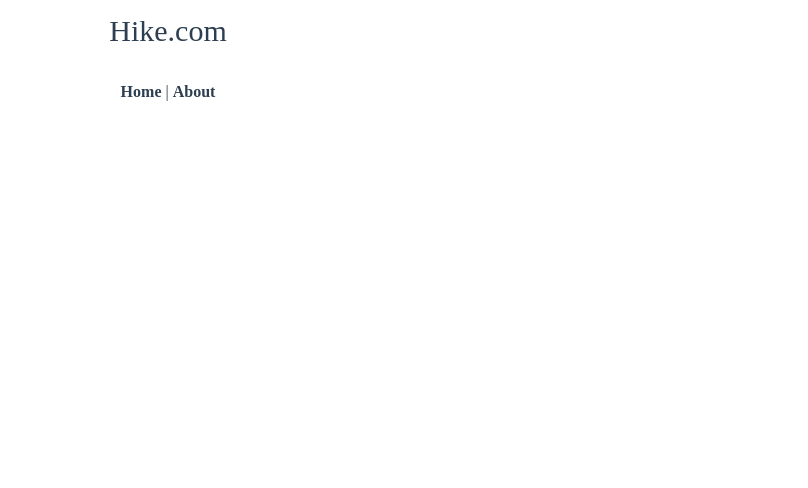
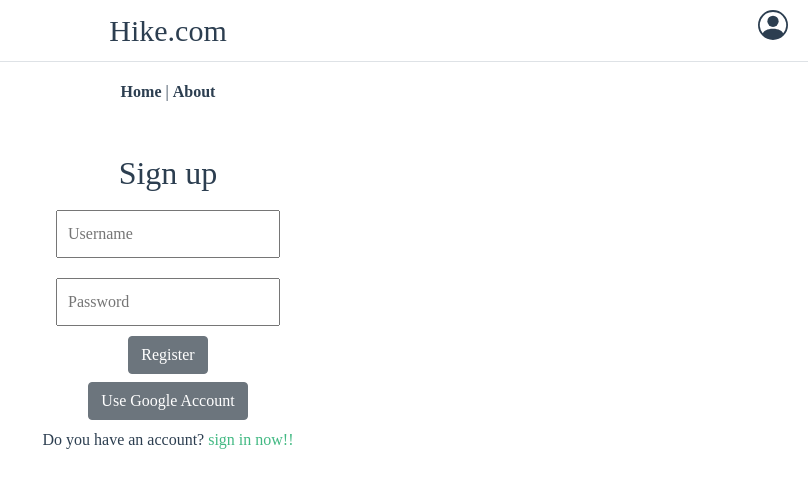
Before and after one commit to kO2ke/hike, a Vue app: page /signin in a window 1280 px wide. Shown: the top 488 px of the page, without its empty margins (472-1280 px from the left). Built offline with nearby package versions, Linux system fonts and the light colour scheme; no server answers; sample sign-in values are in the browser's storage.

Commit message:
user sign in system use firestore for haiku

```diff
--- a/src/App.vue
+++ b/src/App.vue
@@ -1,7 +1,9 @@
 <template>
   <div id="app">
-    <div class="header py-2 text-center">
-      Hike.com
+    <div class="header py-2 text-center border-bottom">
+      <span>Hike.com</span>
+      <b-icon icon="door-closed" class="rounded-circle right-menu" v-if="!isSignin"></b-icon>
+      <b-icon icon="person-circle" class="right-menu" v-if="isSignin"></b-icon>
     </div>
     <div id="nav">
       <router-link to="/">Home</router-link> |
@@ -10,6 +12,19 @@
     <router-view/>
   </div>
 </template>
+
+<script>
+
+import firebase from 'firebase'
+
+export default {
+  methods: {
+    isSignin: function() {
+      return firebase.auth().currentUser
+    }
+  }
+}
+</script>
 
 <style>
 
@@ -68,4 +83,11 @@ button{
 .winter{
     background-color: rgb(170, 190, 190)!important;
 }
+
+.right-menu{
+    position: absolute;
+    top: 10px;
+    right: 20px;
+    z-index: 101;
+}
 </style>
--- a/src/components/HaikuComposeView.vue
+++ b/src/components/HaikuComposeView.vue
@@ -13,7 +13,7 @@
                 <select id="season" class="custom-select" v-model="newHaiku.season">
                     <option v-for="seasonObj in seasons"
                         :key="seasonObj.class"
-                        :value="seasonObj.value"
+                        :value="seasonObj.class"
                         :class="seasonObj.class">
                     {{seasonObj.name}}
                     </option>
@@ -58,8 +58,7 @@ export default class HaikuComposeView extends Vue {
                     composer: "",
                     first:     "",
                     second:    "",
-                    third:     "",
-                    season:    0,
+                    third:     ""
                 }
     }
 
--- a/src/components/HaikuListView.vue
+++ b/src/components/HaikuListView.vue
@@ -47,16 +47,10 @@ export default class HaikuListView extends Vue implements ComposeViewDelegate{
 
   private update(){
       this.isLoading = true
-      this.interecter.fetchAll()
-        .then((haikuList)=>{
-            this.viewList = haikuList
-            this.alert=""
-            console.log(this.viewList)
-        }).catch((err) => {
-            this.alert = err
-        }).finally(()=>{
-            this.isLoading = false
-        })
+      this.interecter.realtimeFetchAll(newHaikus => {
+          this.isLoading = false
+          this.viewList = newHaikus
+      })
   }
 
   private compose(){
@@ -64,9 +58,12 @@ export default class HaikuListView extends Vue implements ComposeViewDelegate{
   }
 
   public composeEnd(newHaiku: Haiku): void {
-     this.interecter.postHaiku(newHaiku, (haikus)=>{
-         this.update()
-     })
+     this.interecter.postHaiku(newHaiku)
+        .then( (docRef) => {
+            console.log(docRef)
+        }).catch((error) => {
+            this.alert = error as string
+        })
       return
   }
 }
--- a/src/components/HaikuView.vue
+++ b/src/components/HaikuView.vue
@@ -1,6 +1,6 @@
 <template>
     <div class="p-3">
-        <div v-bind:class="season" class="card">
+        <div v-bind:class="haiku.season" class="card">
             <div class="card-body">
                 <div class="row">
                     <div class="poet">
@@ -26,21 +26,6 @@ export default class HaikuView extends Vue {
 
   @Prop({type: Object as () => Haiku})
   haiku!: Haiku
-
-  private get season() {
-      switch (this.haiku.season) {
-        case 0:
-            return "spring"
-        case 1:
-            return "summer"
-        case 2:
-            return "autumn"
-        case 3:
-            return "winter"
-        default:
-            return "spring"
-      }
-  }
 }
 </script>
 
--- a/src/constant/Constant.ts
+++ b/src/constant/Constant.ts
@@ -1,14 +1,13 @@
 export interface Season {
     name: string;
     class: string;
-    value: number;
 }
 
 export class Const{
  static readonly seasons: Season[] = [
-    {name: "春", class: "spring", value: 0},
-    {name: "夏", class: "summer", value: 1},
-    {name: "秋", class: "autumn", value: 2},
-    {name: "冬", class: "winter", value: 3}
+    {name: "春", class: "spring"},
+    {name: "夏", class: "summer"},
+    {name: "秋", class: "autumn"},
+    {name: "冬", class: "winter"}
 ]
 }
--- /dev/null
+++ b/src/firebaseConfig.ts
@@ -0,0 +1,10 @@
+export const firebaseConfig = {
+    apiKey: "AIzaSyD27oOeYmlETOihnptxrEsBLRkr_LIQCwI",
+    authDomain: "hike-92be7.firebaseapp.com",
+    databaseURL: "https://hike-92be7.firebaseio.com",
+    projectId: "hike-92be7",
+    storageBucket: "hike-92be7.appspot.com",
+    messagingSenderId: "1006997583157",
+    appId: "1:1006997583157:web:132ce72eaae788c731087c",
+    measurementId: "G-42427P8DS3"
+  };
--- a/src/main.ts
+++ b/src/main.ts
@@ -1,23 +1,8 @@
 import Vue from 'vue'
 import App from './App.vue'
 import router from './router'
-import firebase from 'firebase'
 
 Vue.config.productionTip = false
-
-const firebaseConfig = {
-  apiKey: "AIzaSyD27oOeYmlETOihnptxrEsBLRkr_LIQCwI",
-  authDomain: "hike-92be7.firebaseapp.com",
-  databaseURL: "https://hike-92be7.firebaseio.com",
-  projectId: "hike-92be7",
-  storageBucket: "hike-92be7.appspot.com",
-  messagingSenderId: "1006997583157",
-  appId: "1:1006997583157:web:132ce72eaae788c731087c",
-  measurementId: "G-42427P8DS3"
-};
-// Initialize Firebase
-firebase.initializeApp(firebaseConfig);
-firebase.analytics();
 
 new Vue({
   router,
--- a/src/router/index.ts
+++ b/src/router/index.ts
@@ -1,9 +1,21 @@
 import Vue from 'vue'
 import VueRouter, { RouteConfig } from 'vue-router'
-import Home from '../views/Home.vue'
+
+import firebase from "firebase"
+
 import 'bootstrap/dist/css/bootstrap.css'
 import 'bootstrap-vue/dist/bootstrap-vue.css'
 import { BootstrapVue, IconsPlugin } from 'bootstrap-vue'
+
+import Home from '../views/Home.vue'
+import Signin from '../views/Signin.vue'
+import Signup from '../views/Signup.vue'
+
+
+// Install BootstrapVue
+Vue.use(BootstrapVue)
+// Optionally install the BootstrapVue icon components plugin
+Vue.use(IconsPlugin)
 
 Vue.use(VueRouter)
 
@@ -12,6 +24,18 @@ Vue.use(VueRouter)
     path: '/',
     name: 'Home',
     component: Home
+  },
+  {
+    path: '/signin',
+    name: 'Signin',
+    component: Signin,
+    meta: { requiresNotAuth: true }
+  },
+  {
+    path: '/signup',
+    name: 'Signup',
+    component: Signup,
+    meta: { requiresNotAuth: true }
   },
   {
     path: '/about',
@@ -29,9 +53,20 @@ const router = new VueRouter({
   routes
 })
 
-// Install BootstrapVue
-Vue.use(BootstrapVue)
-// Optionally install the BootstrapVue icon components plugin
-Vue.use(IconsPlugin)
+router.beforeEach((to, from, next) => {
+  const requiresNotAuth = to.matched.some(record => record.meta.requiresNotAuth)
+  const isNotLogin = firebase.auth().currentUser
+  if (requiresNotAuth) {
+    if (!isNotLogin) {
+      next({
+        path: '/',
+      })
+    } else {
+      next()
+    }
+  } else {
+    next()
+  }
+})
 
 export default router
--- /dev/null
+++ b/src/views/Signin.vue
@@ -0,0 +1,77 @@
+<template>
+  <div class="signin">
+    <h2>Sign in</h2>
+    <input type="text" placeholder="Username" v-model="username">
+    <input type="password" placeholder="Password" v-model="password">
+    <b-button @click="signin">Signin</b-button>
+    <b-button class="m-2" @click="signupWithGoogle">Use Google Account</b-button>
+    <p>You don't have an account?
+      <router-link to="/signup">create account now!!</router-link>
+    </p>
+  </div>
+</template>
+
+<script lang="ts">
+
+import firebase from 'firebase'
+import router from '../router'
+import { Component, Vue} from 'vue-property-decorator';
+
+export default class Signin extends Vue{
+  username = ''
+  password = ''
+
+  private SignupWithGoogle() {
+      const provider = new firebase.auth.GoogleAuthProvider()
+
+      firebase.auth().signInWithPopup(provider).then(result => {
+        console.log(result.user)
+        router.push('/')
+      }).catch(error => {
+        console.log(error)
+      })
+  }
+
+  private signIn() {
+      firebase.auth().signInWithEmailAndPassword(this.username, this.password).then(
+        user => {
+          this.$router.push('/')
+        }
+      ).catch(error => {
+        console.log(error)
+      })
+    }
+
+
+}
+</script>
+
+<!-- Add "scoped" attribute to limit CSS to this component only -->
+<style scoped>
+h1, h2 {
+  font-weight: normal;
+}
+ul {
+  list-style-type: none;
+  padding: 0;
+}
+li {
+  display: inline-block;
+  margin: 0 10px;
+}
+a {
+  color: #42b983;
+}
+.signin {
+  margin-top: 20px;
+
+  display: flex;
+  flex-flow: column nowrap;
+  justify-content: center;
+  align-items: center
+}
+input {
+  margin: 10px 0;
+  padding: 10px;
+}
+</style>
--- /dev/null
+++ b/src/views/Signup.vue
@@ -0,0 +1,76 @@
+<template>
+  <div class="signup">
+    <h2>Sign up</h2>
+    <input type="text" placeholder="Username" v-model="username">
+    <input type="password" placeholder="Password" v-model="password">
+    <b-button @click="signup">Register</b-button>
+    <b-button class="m-2" @click="signupWithGoogle">Use Google Account</b-button>
+    <p>Do you have an account?
+      <router-link to="/signin">sign in now!!</router-link>
+    </p>
+  </div>
+</template>
+
+
+<script lang="ts">
+
+import firebase from 'firebase'
+import router from '../router'
+import { Component, Vue} from 'vue-property-decorator';
+
+export default class Signin extends Vue{
+  username = ''
+  password = ''
+
+  private SignupWithGoogle() {
+      const provider = new firebase.auth.GoogleAuthProvider()
+
+      firebase.auth().signInWithPopup(provider).then(result => {
+        router.push('/')
+      }).catch(error => {
+        console.log(error)
+      })
+  }
+
+  private signup() {
+      firebase.auth().createUserWithEmailAndPassword(this.username, this.password)
+        .then(user => {
+          this.$router.push('/')
+        })
+        .catch(error => {
+          console.log(error)
+        })
+  }
+}
+
+</script>
+
+<!-- Add "scoped" attribute to limit CSS to this component only -->
+<style scoped>
+h1, h2 {
+  font-weight: normal;
+}
+ul {
+  list-style-type: none;
+  padding: 0;
+}
+li {
+  display: inline-block;
+  margin: 0 10px;
+}
+a {
+  color: #42b983;
+}
+.signup {
+  margin-top: 20px;
+
+  display: flex;
+  flex-flow: column nowrap;
+  justify-content: center;
+  align-items: center
+}
+input {
+  margin: 10px 0;
+  padding: 10px;
+}
+</style>
```
Also changed, not shown: src/components/repogitory/Haiku.ts (+5 -3 lines), src/components/repogitory/HaikuInterecter.ts (+31 -12 lines).
